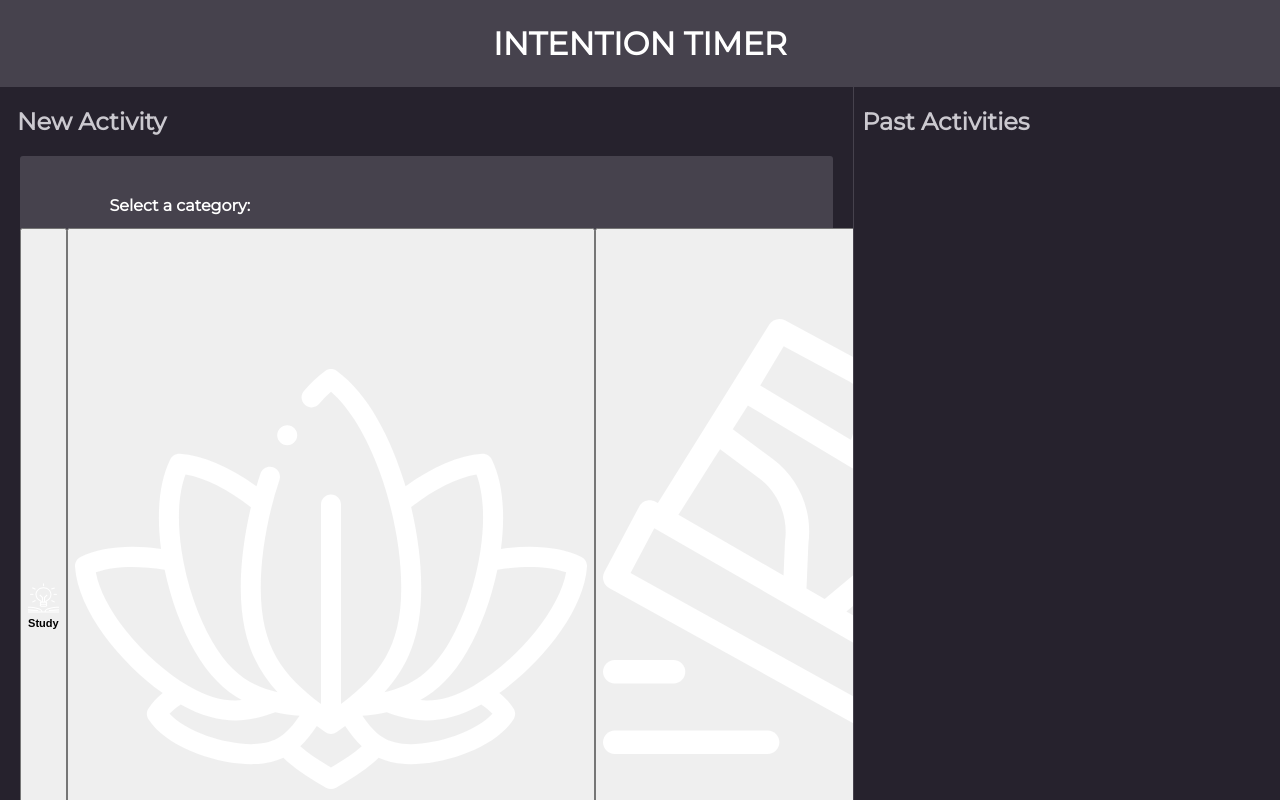
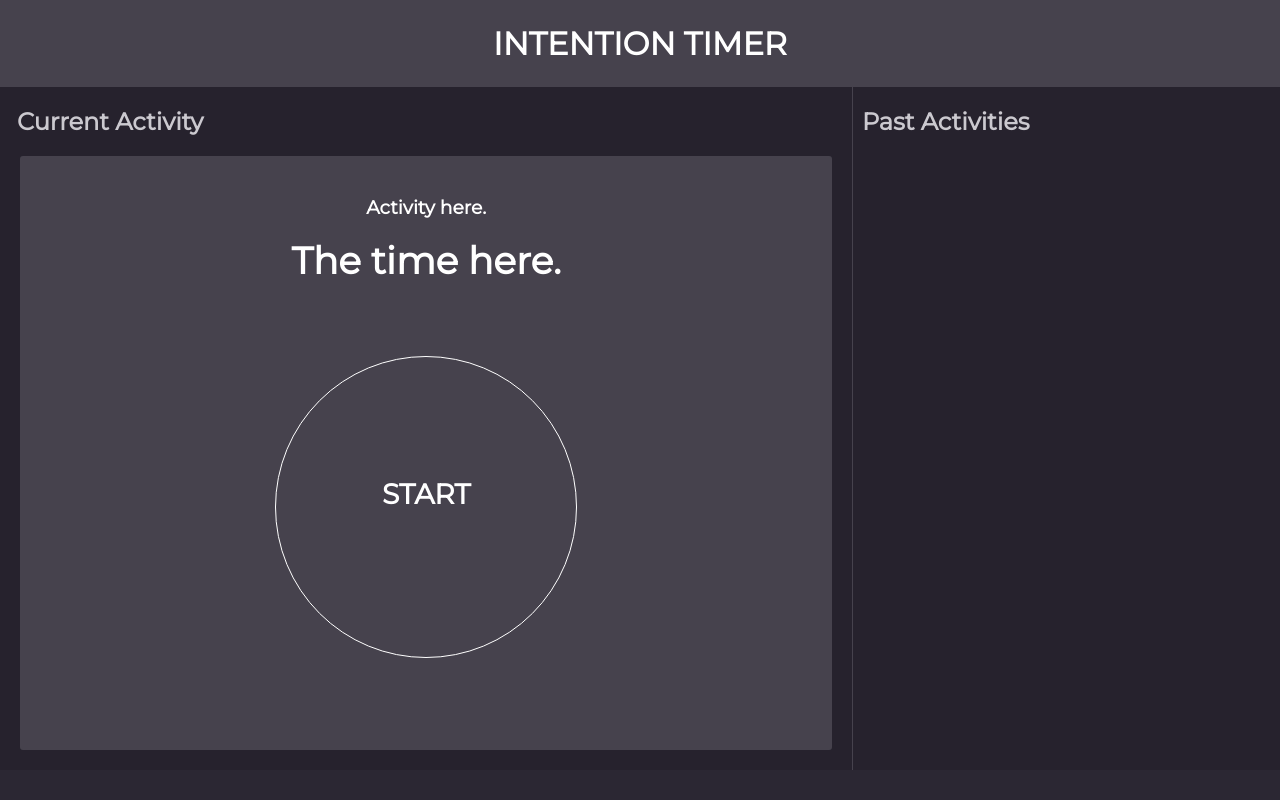
Before and after one commit to tanishaldavey/intention-timer, a plain HTML site: page index.html in a window 1280 px wide. Shown: the top 800 px of the page. Drawn offline with Linux system fonts and the light colour scheme.

Commit message:
Add style for page that shows after timer starts

```diff
--- a/styles.css
+++ b/styles.css
@@ -19,45 +19,24 @@ header {
 .main-container {
   background: #26222D;
   width: 66.6%;
-
 }
-
-/* h2 {
-  padding: 3% 0 1% 0;
-  margin: 0;
-  color: #cbc9cf;
-} */
-
  h2 {
   color: #cbc9cf;
   margin-left: 2%;
 }
-
 .main-info {
   background: #46424d;
   display: flex;
   flex-direction: column;
   margin: 20px;
   border-radius: 3px;
-  /* padding: 3% 10%; */
 }
-
-/* .btn-wrapper {
-  display: flex;
-  flex-direction: row;
-  justify-content: space-between;
-  height: 40%;
-  padding: 0 10%;
-} */
-
  .category {
   margin: 0;
   padding: 0;
   display: flex;
   justify-content: space-evenly;
-
 }
-
 .category-btn {
   border: 2px solid #fff;
   border-radius: 3px;
@@ -65,34 +44,14 @@ header {
   padding: 0;
   height: 15%;
   width: 18%;
-
-
 }
-
 .icons {
   height: 18%;
   width: 18%;
   margin: 0 auto;
   display: block;
   padding-top: 5%;
-} */
-
-/*
-.category-btn {
-  border: 2px solid white;
-  display: flex;
-  justify-content: center;
-  height:80%;
-  margin-right: 10%;
-  width: 120%;
-} */
-
-/* .icons {
-  height: 20%;
-  width: 20%;
-} */
-
-
+}
 .question-input {
   margin-top: 10%;
   display: inline-flex;
@@ -115,35 +74,22 @@ padding: 5% 0 0 0;
 }
 
 #min-sec {
-  /* margin: 0; */
   padding:0;
   margin: 0 0 2.5% 0;
 }
-
 .idk {
   display: flex;
   flex-direction: row;
   margin-left: 11%;
   padding: 5% 0 0 0;
-  /* text-align: left; */
 }
-
-
 .input-time,
 .time-class {
   display: flex;
   flex-direction: column;
-  /* flex-wrap: wrap; */
   justify-content: flex-start;
   width: 300%;
-
-
-  /* margin-left: 11%; */
-
-  /* margin-top: 10%; */
-  /* display: block; */
 }
-
 .time {
   color: white;
   font-size: 16px;
@@ -154,7 +100,6 @@ padding: 5% 0 0 0;
   padding: 1% 0;
 
 }
-
 .question {
   width: 78%;
   margin-left: 11%;
@@ -172,14 +117,61 @@ aside {
   border-left: 1px solid #46424d;
   width: 33.3%;
 }
-
-/* h4 {
-  margin: 0 0 1.5% 11%;
-  padding: 5% 0 0 0;
- } */
-
 h5 {
   margin: 0;
   text-align: center;
   padding: 3% 0 5% 0;
 }
+/* Styling for the screen after the start-activity button has been clicked. */
+.wrapper  {
+  display: none;
+}
+.wrapper2 {
+  display: flex;
+  flex-direction: row;
+  /* display: none; */
+}
+.main-container2 {
+  background: #26222D;
+  width: 66.6%;
+}
+.main-info2 {
+  background: #46424d;
+  display: flex;
+  flex-direction: column;
+  margin: 20px;
+  border-radius: 3px;
+}
+.timer-interface {
+  visibility: visible;
+}
+.activity-title {
+  margin-bottom: 0;
+  margin-top: 5%;
+}
+.activity-title,
+.start-time,
+.timer {
+  text-align: center;
+}
+p {
+  font-size: 200%;
+  margin: 0;
+  margin-bottom: 5%;
+}
+.start-time {
+  height: 300px;
+  width: 300px;;
+  border-radius: 50%;
+  border: 1px solid white;
+  margin: 9% auto;
+}
+.start-time p {
+  margin-top: 40%;
+  font-size: 150%;
+  text-transform: uppercase;
+}
+.aside2 {
+  background: #26222D;
+  border-left: 1px solid #46424d;
+  width: 33.3%;
```
